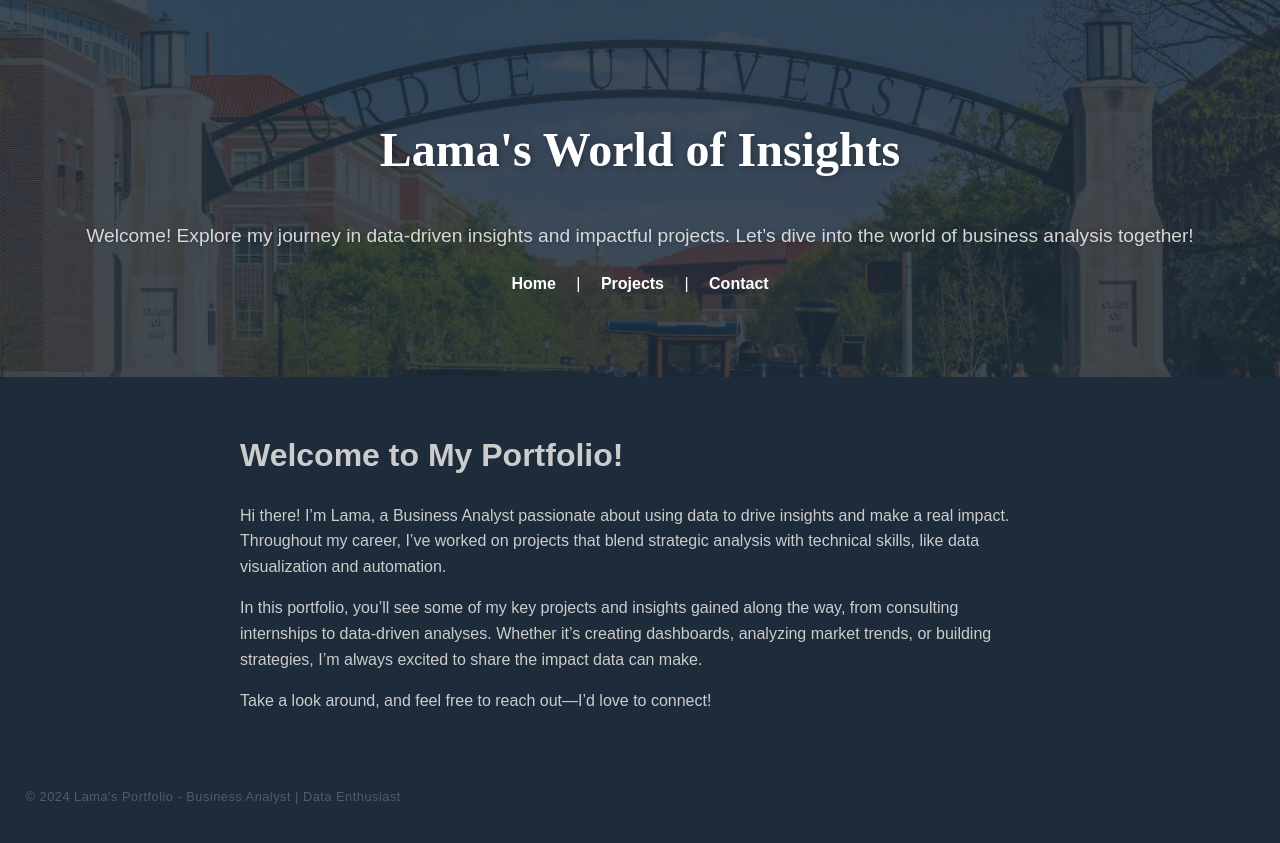
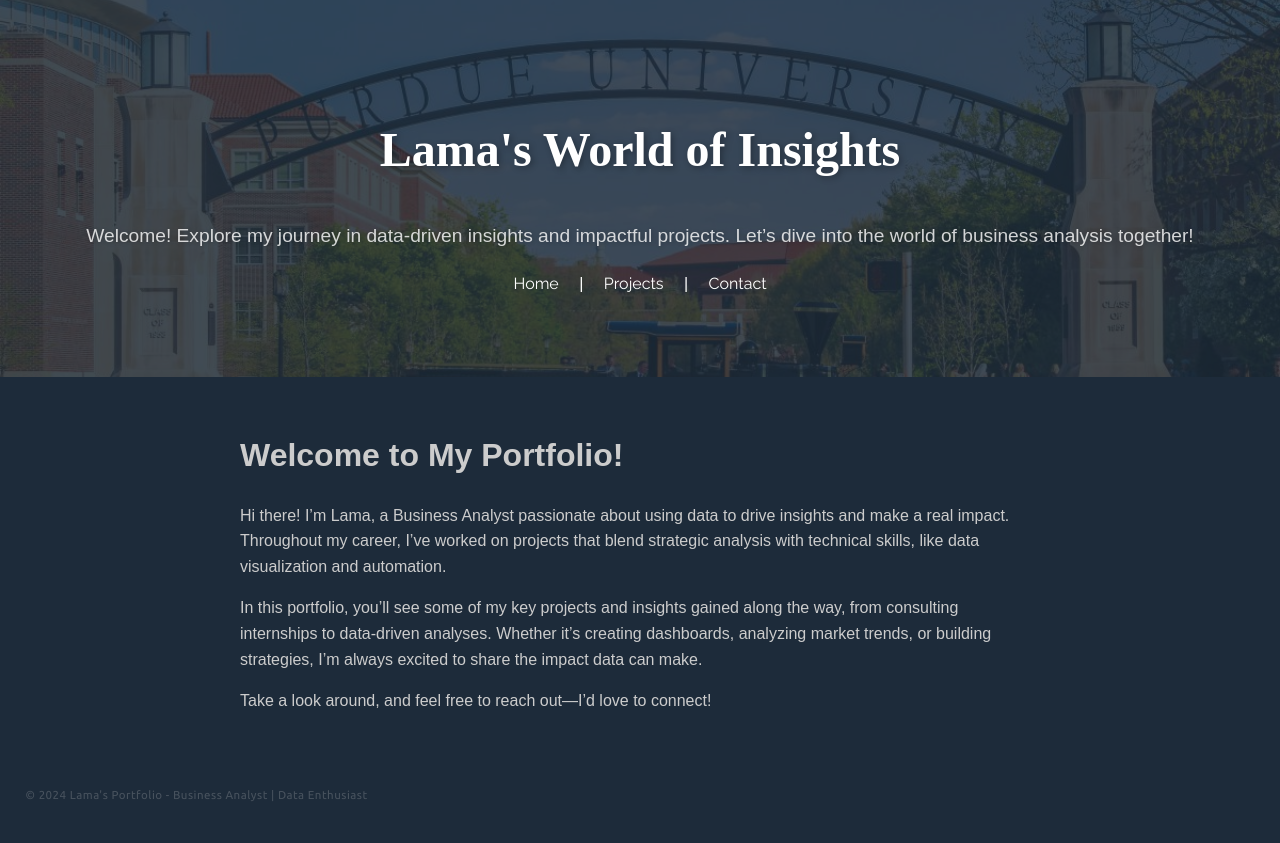
Before and after one commit to LamaJuraisi/Portfolio, a Jekyll site: the page built from index.md, in a window 1280 px wide. Shown: the top 843 px of the page. Built offline with Jekyll 4.4.1, drawn with Linux system fonts in a browser that asks for light colours; some web fonts are replaced.

Commit message:
Update default.html

```diff
--- a/_layouts/default.html
+++ b/_layouts/default.html
@@ -5,30 +5,33 @@
     <meta name="viewport" content="width=device-width, initial-scale=1.0">
     <title>{{ page.title }} | {{ site.title }}</title>
     <link rel="stylesheet" href="{{ '/assets/css/main.css' | relative_url }}">
+
+    <!-- Font Preconnect and Styles -->
     <link rel="preconnect" href="https://fonts.googleapis.com">
     <link rel="preconnect" href="https://fonts.gstatic.com" crossorigin>
-    <link href="https://fonts.googleapis.com/css2?family=Markazi+Text:wght@400..700&family=Merriweather:ital,wght@0,300;0,400;0,700;0,900;1,300;1,400;1,700;1,900&display=swap" rel="stylesheet">
+    <link href="https://fonts.googleapis.com/css2?family=Markazi+Text:wght@400..700&family=Merriweather:ital,wght@0,300;0,400;0,700;0,900;1,300;1,400;1,700;1,900&family=Raleway:ital,wght@0,100..900;1,100..900&family=Ubuntu:ital,wght@0,300;0,400;0,500;0,700;1,300;1,400;1,500;1,700&display=swap" rel="stylesheet">
 </head>
 
 <body>
+    <!-- Header Section with Fonts -->
     <header>
-        <h1>{{ site.title }}</h1>
-        <p>{{ site.description }}</p>
+        <h1 class="markazi-text-bold">{{ site.title }}</h1> <!-- Markazi Text for the title -->
+        <p class="source-sans-3-regular">{{ site.description }}</p> <!-- Source Sans 3 for description -->
         <nav>
-            <a href="{{ '/' | relative_url }}">Home</a> |
-            <a href="{{ '/projects' | relative_url }}">Projects</a> |
-            <a href="{{ '/contact' | relative_url }}">Contact</a>
+            <a href="{{ '/' | relative_url }}" class="raleway-regular">Home</a> |
+            <a href="{{ '/projects' | relative_url }}" class="raleway-regular">Projects</a> |
+            <a href="{{ '/contact' | relative_url }}" class="raleway-regular">Contact</a>
         </nav>
     </header>
 
-    <!-- Main content area -->
+    <!-- Main Content Area -->
     <main>
         {{ content }}
     </main>
 
-    <!-- Footer area that sticks to the bottom -->
-<footer>
-    <p>&copy; {{ site.time | date: "%Y" }} Lama's Portfolio - Business Analyst | Data Enthusiast</p>
-</footer>
+    <!-- Footer Section -->
+    <footer>
+        <p class="ubuntu-light" style="opacity: 0.8; font-size: 0.9em;">&copy; {{ site.time | date: "%Y" }} Lama's Portfolio - Business Analyst | Data Enthusiast</p>
+    </footer>
 </body>
 </html>
```
